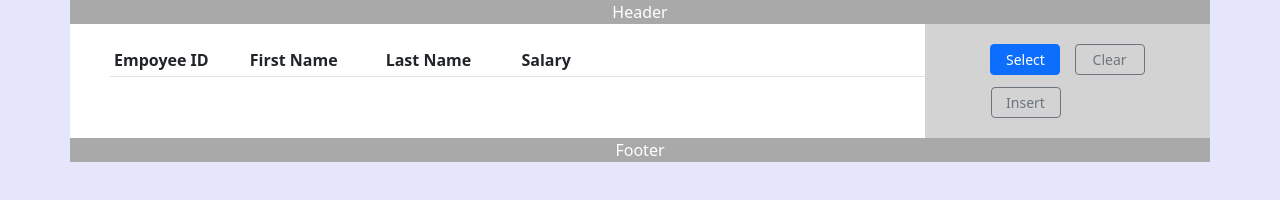
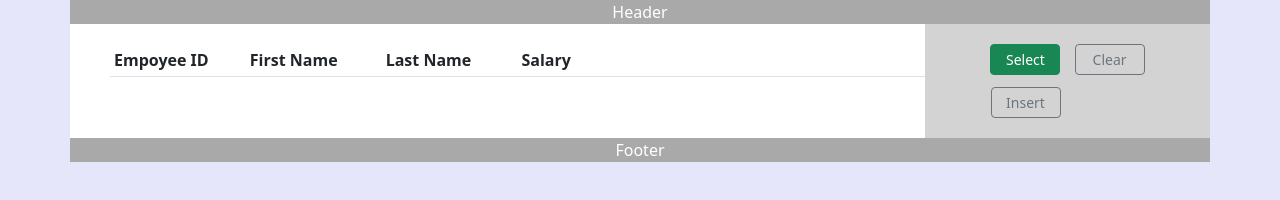
Before and after one commit to jackmulhollan/2022_class, a plain HTML site: page webapp_01/wwwroot/index.html in a window 1280 px wide. Drawn offline with nearby package versions, Linux system fonts and the light colour scheme.

Commit message:
made select button green

```diff
--- a/webapp_01/wwwroot/index.html
+++ b/webapp_01/wwwroot/index.html
@@ -47,7 +47,7 @@
             </div>
             <div class="col col-3 my-right">
                 <div>
-                    <button id="btn-employees-select" type="button" class="btn btn-primary btn-sm">Select</button>
+                    <button id="btn-employees-select" type="button" class="btn btn-success btn-sm">Select</button>
                     <button id="btn-employees-clear" type="button"
                         class="btn btn-outline-secondary btn-sm">Clear</button>
                 </div>
```
